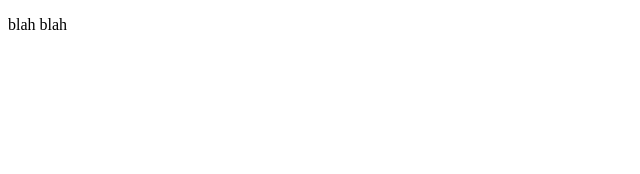
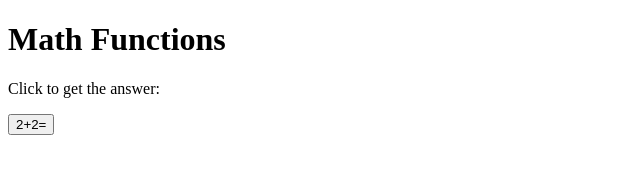
Before and after one commit to 4myNicole/HTML-and-CSS-Projects, a plain HTML site: page Basic JavaScript Projects/Project3_math_operators/Addition.html in a window 1280 px wide. Shown: the whole page, without its empty margins (0-640 px from the left). Drawn offline with Linux system fonts and the light colour scheme.

Commit message:
Update Addition.html

```diff
--- a/Basic JavaScript Projects/Project3_math_operators/Addition.html
+++ b/Basic JavaScript Projects/Project3_math_operators/Addition.html
@@ -6,15 +6,14 @@
     </head>
 
     <body>
+        <h1> Math Functions</h1>
+        <p>
+            Click to get the answer:
+        </p>
 
-        <p id="math"></p>
-
-    <script>
-function addition_Function() {
-}
-    </script>
-<p>blah blah</p>
-
+        <button onclick="addition_function()" id="math.add">
+            2+2=
+            </button>
 
     </body>
 </html>
```
